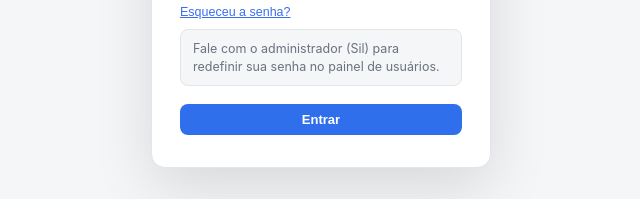
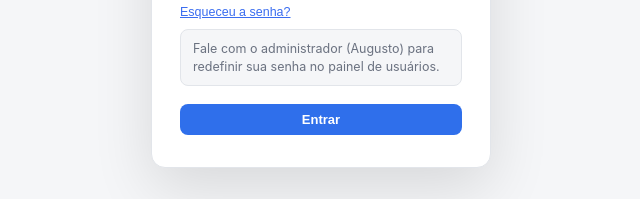
Before and after one commit to silvananadaletti-dev/B2-CRM, a website: page crm2/frontend/index.html in a window 1280 px wide. Both pictures are taken after a click on the button "Esqueceu a senha?". Shown: the part 439-638 px from the top of the page, 319-959 px from the left. Drawn offline with Linux system fonts and the light colour scheme.

Commit message:
Add files via upload

```diff
--- a/crm2/frontend/index.html
+++ b/crm2/frontend/index.html
@@ -21,7 +21,7 @@
         </span>
       </label>
       <button type="button" id="forgot-password-btn" class="forgot-password-link">Esqueceu a senha?</button>
-      <p id="forgot-password-info" class="forgot-password-info hidden">Fale com o administrador (Sil) para redefinir sua senha no painel de usuários.</p>
+      <p id="forgot-password-info" class="forgot-password-info hidden">Fale com o administrador (Augusto) para redefinir sua senha no painel de usuários.</p>
       <p id="login-error" class="login-error hidden"></p>
       <button type="submit" class="btn btn-primary login-submit">Entrar</button>
     </form>
```
